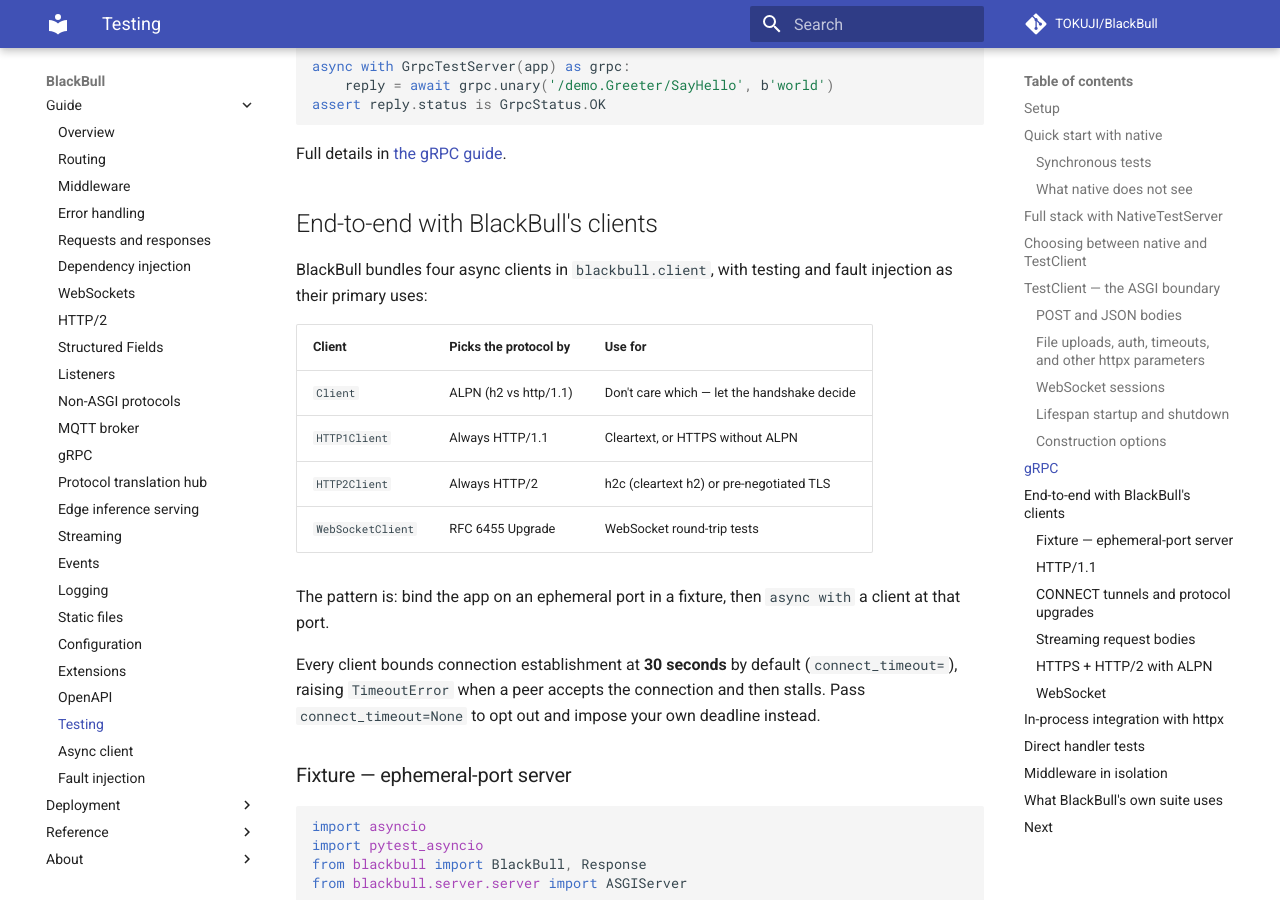
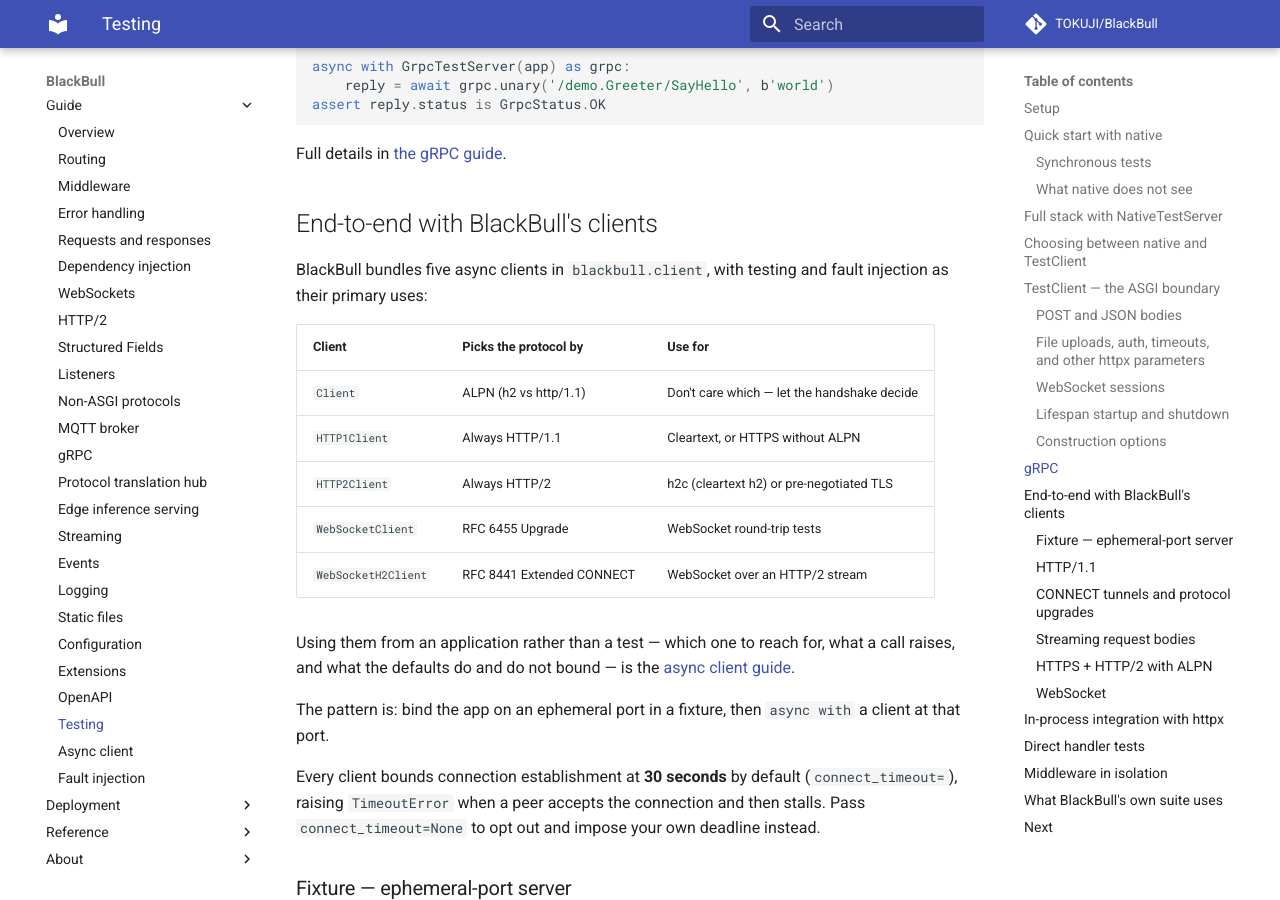
Before and after one commit to TOKUJI/BlackBull, an MkDocs documentation site: the page built from docs/guide/testing.md, in a window 1280 px wide and 900 px high, scrolled down 9807 px. Built offline with MkDocs 1.6.1 and Material for MkDocs 9.7.7, drawn with Linux system fonts in a browser that asks for light colours; comment, search, counter and statistics services are not loaded.

Commit message:
docs(testing): there are five clients, and the guide for using them now exists
The client table said "four async clients" and listed four.  `WebSocketH2Client`
is the fifth: it is in `blackbull.client.__all__`, and
tests/unit/client/test_connect_timeout.py parametrises it alongside the other
four for the connect-deadline default.  Added as a row rather than by editing
the count alone, since a reader counting the rows was not wrong.

Also points at the new async-client guide.  This table answers "which client
for this test"; the guide answers "which client for this application, what does
a call raise, and what do the defaults bound".  The two do not overlap and the
link says which is which.

Co-Authored-By: Claude Opus 5 <noreply@anthropic.com>

```diff
--- a/docs/guide/testing.md
+++ b/docs/guide/testing.md
@@ -506,7 +506,7 @@ Full details in [the gRPC guide](grpc.md#testing-your-servicers).
 
 ## End-to-end with BlackBull's clients
 
-BlackBull bundles four async clients in `blackbull.client`, with
+BlackBull bundles five async clients in `blackbull.client`, with
 testing and fault injection as their primary uses:
 
 | Client | Picks the protocol by | Use for |
@@ -515,6 +515,11 @@ testing and fault injection as their primary uses:
 | `HTTP1Client` | Always HTTP/1.1 | Cleartext, or HTTPS without ALPN |
 | `HTTP2Client` | Always HTTP/2 | h2c (cleartext h2) or pre-negotiated TLS |
 | `WebSocketClient` | RFC 6455 Upgrade | WebSocket round-trip tests |
+| `WebSocketH2Client` | RFC 8441 Extended CONNECT | WebSocket over an HTTP/2 stream |
+
+Using them from an application rather than a test — which one to reach for,
+what a call raises, and what the defaults do and do not bound — is the
+[async client guide](client.md).
 
 The pattern is: bind the app on an ephemeral port in a fixture,
 then `async with` a client at that port.
```
